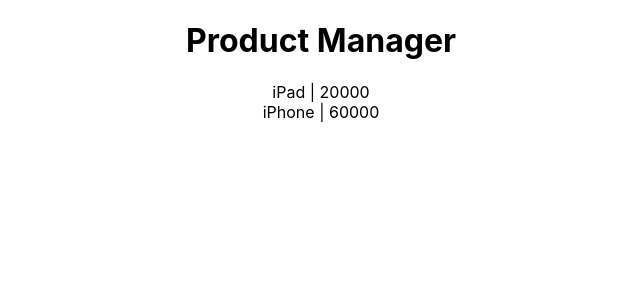
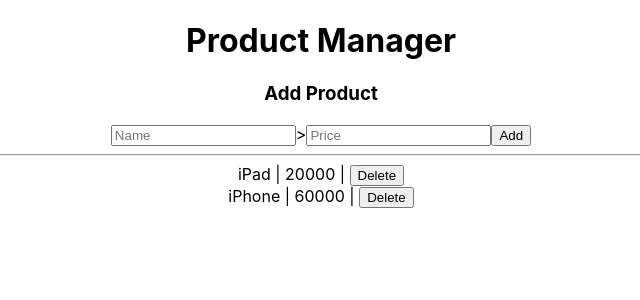
Before and after one commit to kartiksinh/crud-react, a React (Create React App) app: page / in a window 1280 px wide. Shown: the top 300 px of the page, without its empty margins (319-959 px from the left). Built offline with nearby package versions, Linux system fonts and the light colour scheme.

Commit message:
Add and delete functionality done

```diff
--- /dev/null
+++ b/src/AddProduct.js
@@ -0,0 +1,27 @@
+import React, { Component } from 'react';
+
+class AddProduct extends Component {
+  constructor(props){
+    super(props);
+
+    this.onSubmit = this.onSubmit.bind(this);
+  }
+
+  onSubmit(event){
+    event.preventDefault();
+    this.props.onAdd(this.nameInput.value, this.priceInput.value);
+  }
+  render() {
+    return (
+      <form onSubmit={this.onSubmit}>
+        <h3>Add Product</h3>
+        <input placeholder="Name" ref={nameInput =>{ this.nameInput = nameInput}}/>>
+        <input placeholder="Price" ref={priceInput => {this.priceInput = priceInput }}/>
+        <button>Add</button>
+        <hr/>
+      </form>
+    );
+  }
+}
+
+export default AddProduct;
--- a/src/App.js
+++ b/src/App.js
@@ -1,5 +1,6 @@
 import React, { Component } from 'react';
-import MyComponent from './MyComponent';
+import ProductItem from './ProductItem';
+import AddProduct from './AddProduct';
 import './App.css';
 
 const products = [
@@ -19,25 +20,54 @@
   constructor(props){
     super(props);
     this.state = {
-      products: []
+      products: JSON.parse(localStorage.getItem('products'))
     };
+
+    this.onDelete = this.onDelete.bind(this);
+    this.onAdd = this.onAdd.bind(this);
   }
   componentWillMount(){
-    const products =  JSON.parse(localStorage.getItem('products'));
+    const products = this.getProducts();
     this.setState({ products });
+  }
+  getProducts(){
+   return this.state.products;
+  }
+
+  onAdd(name, price){
+    const products = this.getProducts();
+    products.push({
+      name,
+      price
+    });
+    this.setState({ products });
+  }
+
+  onDelete(name){
+    const products = this.getProducts();
+
+    const filteredProducts = products.filter( product=>{
+      return product.name !== name;
+    });
+    this.setState({products: filteredProducts });
   }
 
   render() {
     return (
       <div className="App">
         <h1>Product Manager</h1>
+        <AddProduct
+          onAdd={this.onAdd}
+        />
         {
           this.state.products.map(product =>{
             return(
-              <div key={product.name}>
-                <span>{product.name}</span> | <span>{product.price}</span>
-              </div>
-              )
+              <ProductItem
+                key={product.name}
+                {...product}
+                onDelete={this.onDelete}
+              />
+            );
           })
         }
       </div>
--- a/src/MyComponent.js
+++ /dev/null
@@ -1,16 +0,0 @@
-import React, { Component } from 'react';
-
-class MyComponent extends Component {
-  render() {
-    const {title, name, onClick} = this.props;
-    return (
-      <div className="component">
-        <h1>Title: {title}</h1>
-        <h1>Name: {name}</h1>
-        <div onClick={onClick}>Click me !!</div>
-      </div>
-    );
-  }
-}
-
-export default MyComponent;
--- /dev/null
+++ b/src/ProductItem.js
@@ -0,0 +1,26 @@
+import React, { Component } from 'react';
+
+class ProductItem extends Component {
+  constructor(props){
+    super(props);
+
+    this.onDelete = this.onDelete.bind(this);
+  }
+  onDelete(){
+    this.props.onDelete(this.props.name);
+  }
+  render() {
+    const { name, price} = this.props;
+    return (
+      <div>
+        <span>{name}</span>
+        {' | '}
+        <span>{price}</span>
+        {' | '}
+        <button onClick={this.onDelete}>Delete</button>
+      </div>
+    );
+  }
+}
+
+export default ProductItem;
```
